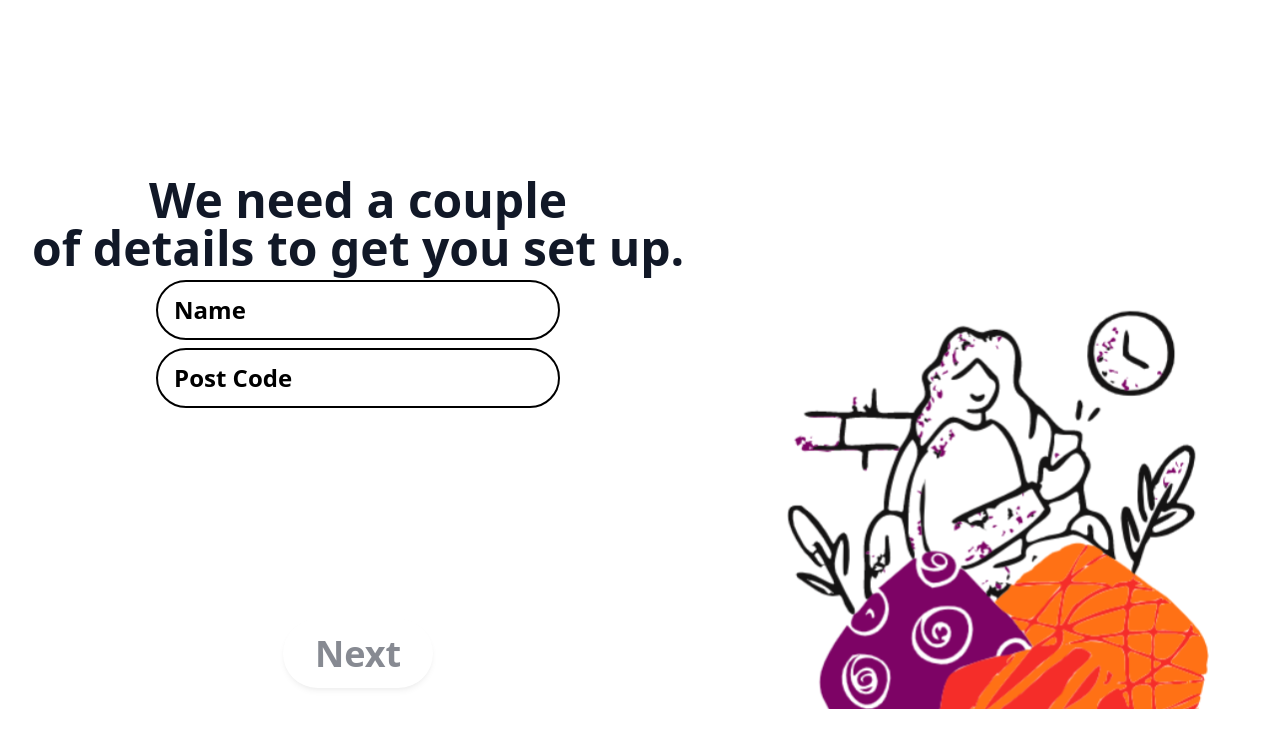
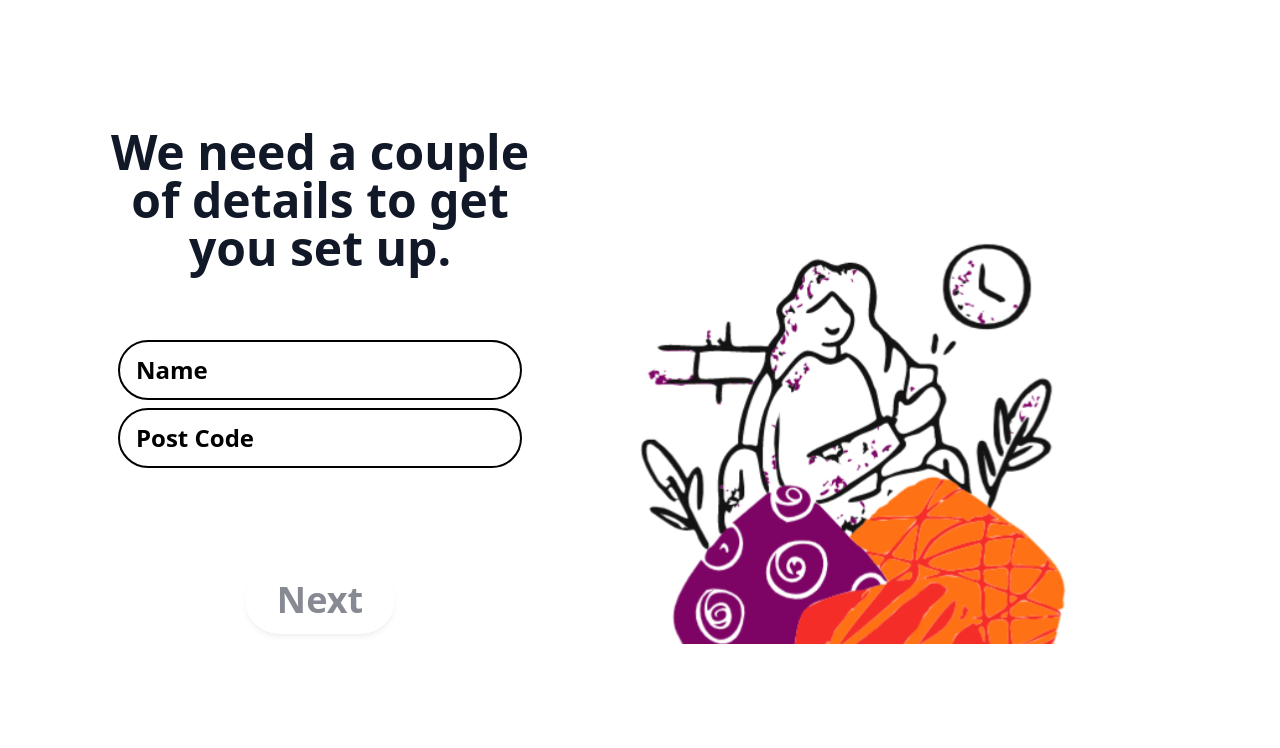
Before and after one commit to timosville/one-sheep-fe-challenge, a Vue app: page /start in a window 1280 px wide. Shown: the top 748 px of the page. Built offline with nearby package versions, Linux system fonts and the light colour scheme.

Commit message:
Add CSS grid

```diff
--- a/src/components/Name.vue
+++ b/src/components/Name.vue
@@ -1,10 +1,12 @@
 <template>
-  <div class="min-h-screen flex flex-col sm:flex-row justify-between">
-    <div class="flex flex-col items-center justify-items-center">
-      <h1 class="sm:mt-20 pt-24 px-8 title">
+  <div class="max-h-screen container-grid">
+    <div class="container-grid__title">
+      <h1 class="title">
         We need a couple<br />
         of details to get you set up.
       </h1>
+    </div>
+    <div class="container-grid__form">
       <input type="text" class="field" placeholder="Name" v-model="name" />
       <div class="relative">
         <input
@@ -41,28 +43,29 @@
               text-sm
               capitalize
               text-gray-700
-              hover:bg-gray-500
-              hover:text-white
+              hover:bg-gray-500 hover:text-white
             "
           >
             {{ post_code }}
           </li>
         </ul>
       </div>
+    </div>
+    <div class="container-grid__hero">
+      <img
+        class="object-contain w-full"
+        src="/hero/work-at-home.svg"
+        alt="work at home"
+      />
+    </div>
+    <div class="container-grid__button">
       <button
         @click="changeRoute()"
-        class="absolute bottom-0 mb-12 sm:mb-28 button disabled:opacity-50"
-        :disabled="!code.length | !name.length"
+        class="button disabled:opacity-50"
+        :disabled="!code.length || !name.length"
       >
         Next
       </button>
-    </div>
-    <div class="sm:flex-1 flex flex-col items-center justify-center">
-      <img
-        class="sm:mx-3 sm:w-9/12"
-        src="/hero/work-at-home.svg"
-        alt="work at home"
-      />
     </div>
   </div>
 </template>
--- a/src/styles/tailwind.css
+++ b/src/styles/tailwind.css
@@ -27,4 +27,7 @@
   .container-grid__hero {
     @apply row-start-4 row-end-7 col-start-1 col-end-7 md:col-start-7 md:col-end-11 md:row-start-2 md:row-end-5 md:flex md:flex-col md:justify-center;
   }
+  .container-grid__form {
+    @apply col-start-2 col-end-6 row-start-3 row-end-5 flex flex-col items-center justify-center;
+  }
 }
```
